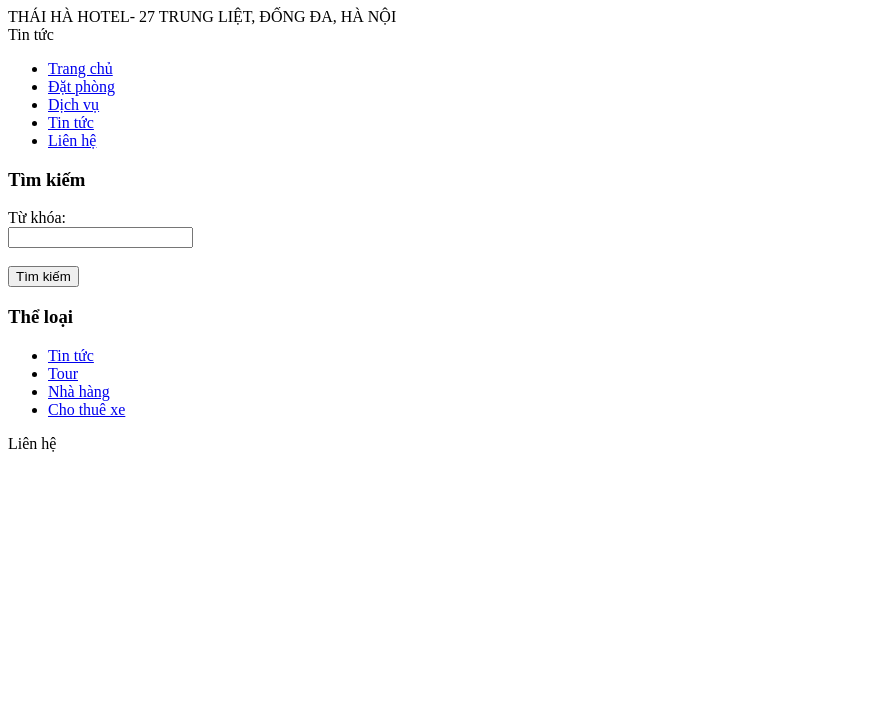
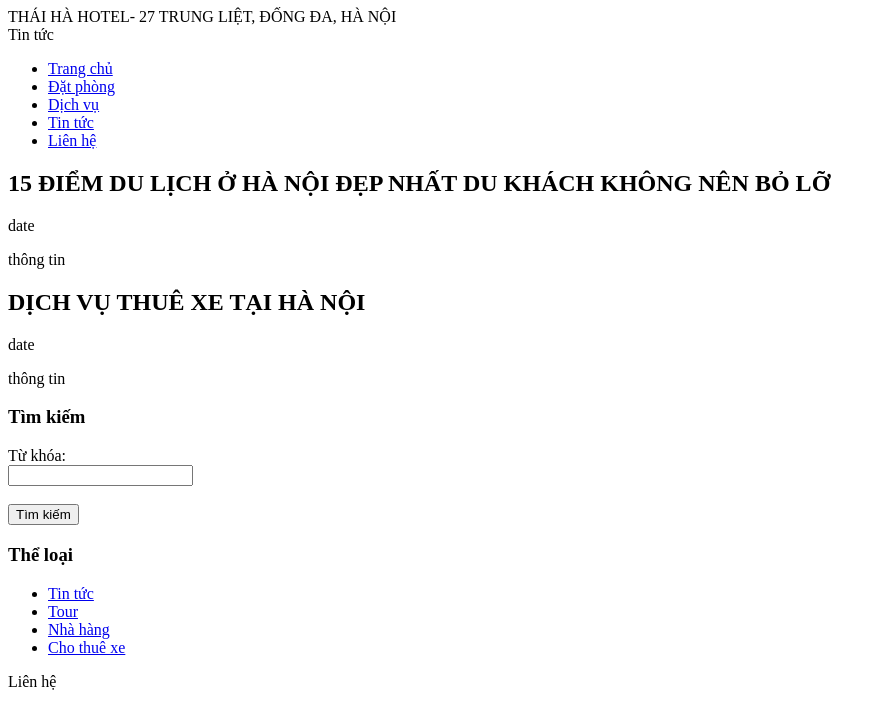
Before and after one commit to vaapad27/experiment, a plain HTML site: page Tin Tuc/tintuc.html in a window 1280 px wide. Shown: the whole page, without its empty margins (0-886 px from the left). Drawn offline with Linux system fonts and the light colour scheme.

Commit message:
add news sample

```diff
--- a/Tin Tuc/tintuc.html
+++ b/Tin Tuc/tintuc.html
@@ -21,6 +21,13 @@
 	</nav>
 
 	<main>
+        <h2>15 ĐIỂM DU LỊCH Ở HÀ NỘI ĐẸP NHẤT DU KHÁCH KHÔNG NÊN BỎ LỠ</h2>
+  <p>date</p>
+  <p> thông tin </p>
+
+  <h2>DỊCH VỤ THUÊ XE TẠI HÀ NỘI</h2>
+  <p>date</p>
+  <p>thông tin </p>
 
     </main>
 
```
